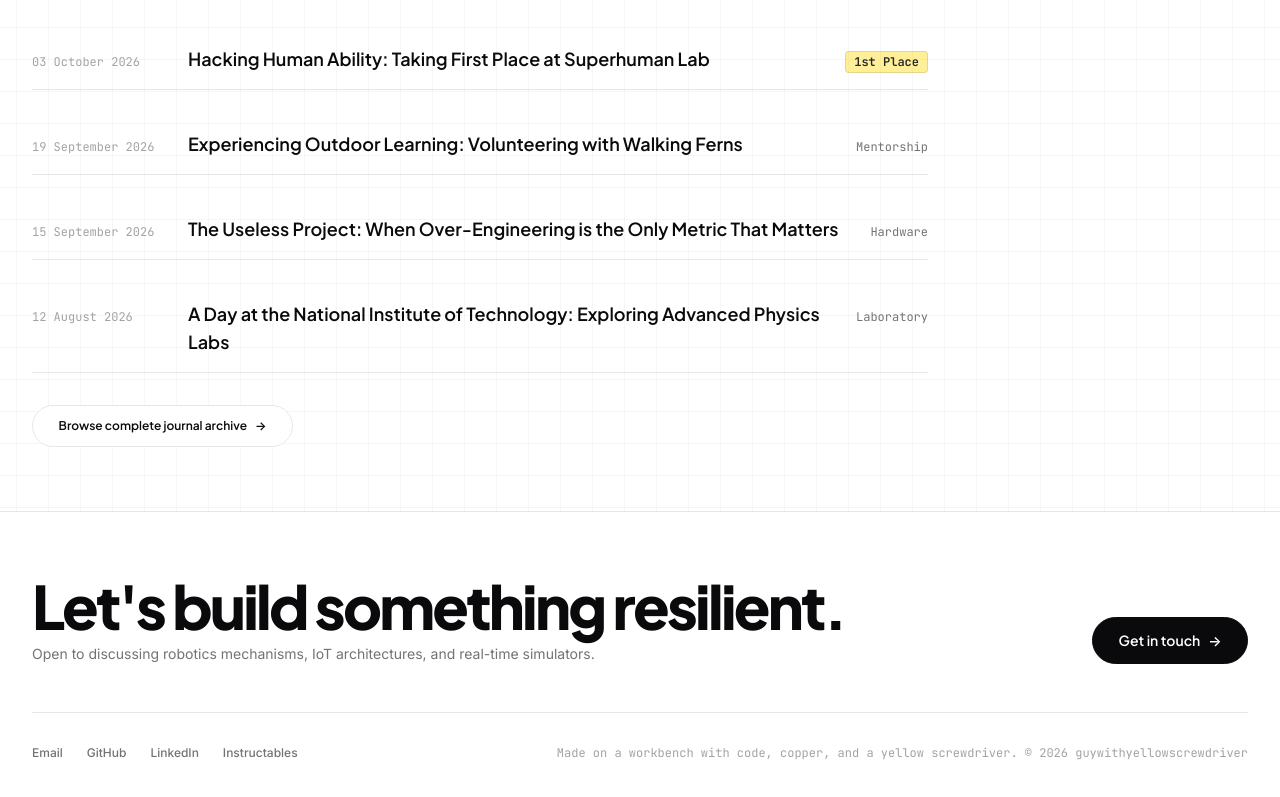
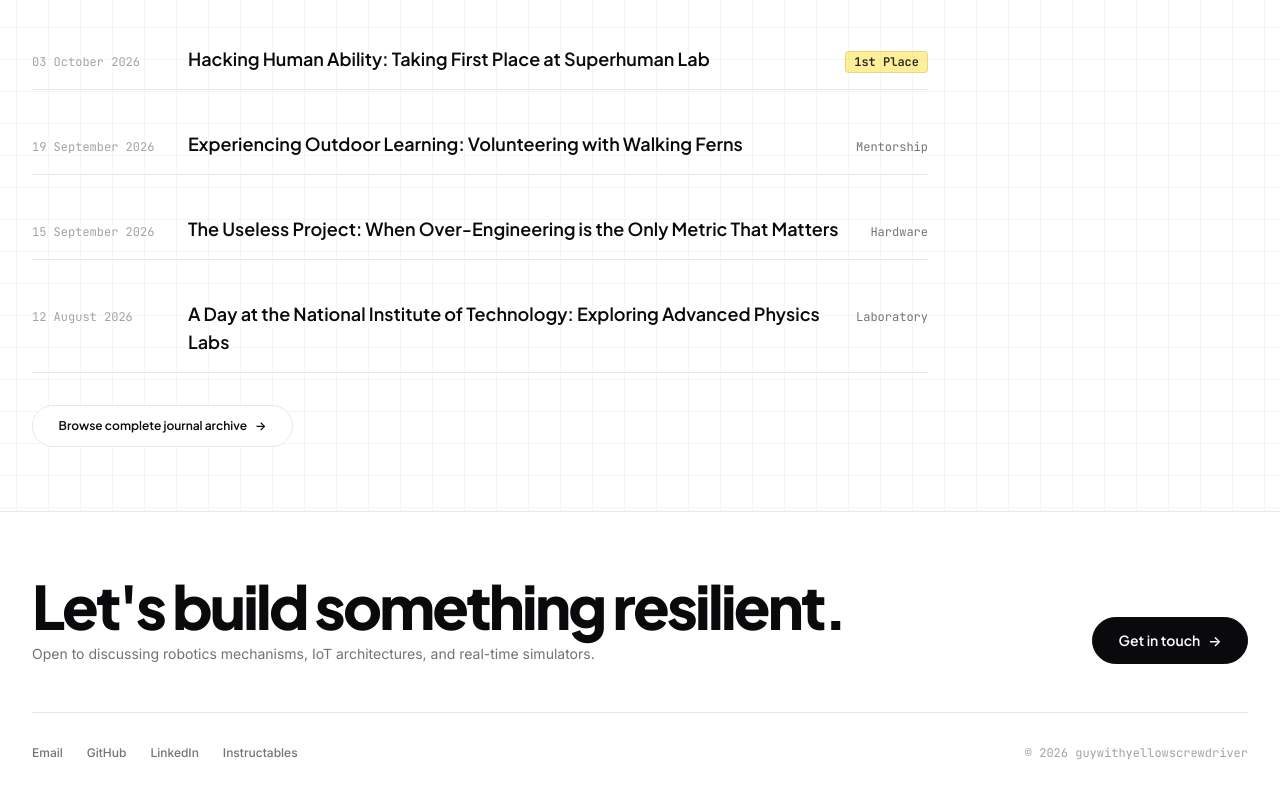
Before and after one commit to lovhamic/gwys.in, a plain HTML site: page index.html in a window 1280 px wide. Shown: the part 4325-5122 px from the top of the page. Drawn offline with nearby package versions, Linux system fonts and the light colour scheme.

Commit message:
content: remove 'Made on a workbench with code, copper, and a yellow screwdriver' footer line

```diff
--- a/index.html
+++ b/index.html
@@ -544,7 +544,7 @@
         </div>
 
         <div class="font-mono text-neutral-400">
-          Made on a workbench with code, copper, and a yellow screwdriver. © 2026 guywithyellowscrewdriver
+          © 2026 guywithyellowscrewdriver
         </div>
       </div>
 
```
Also changed, not shown: journal.html (+1 -1 lines), journals.html (+1 -1 lines).
